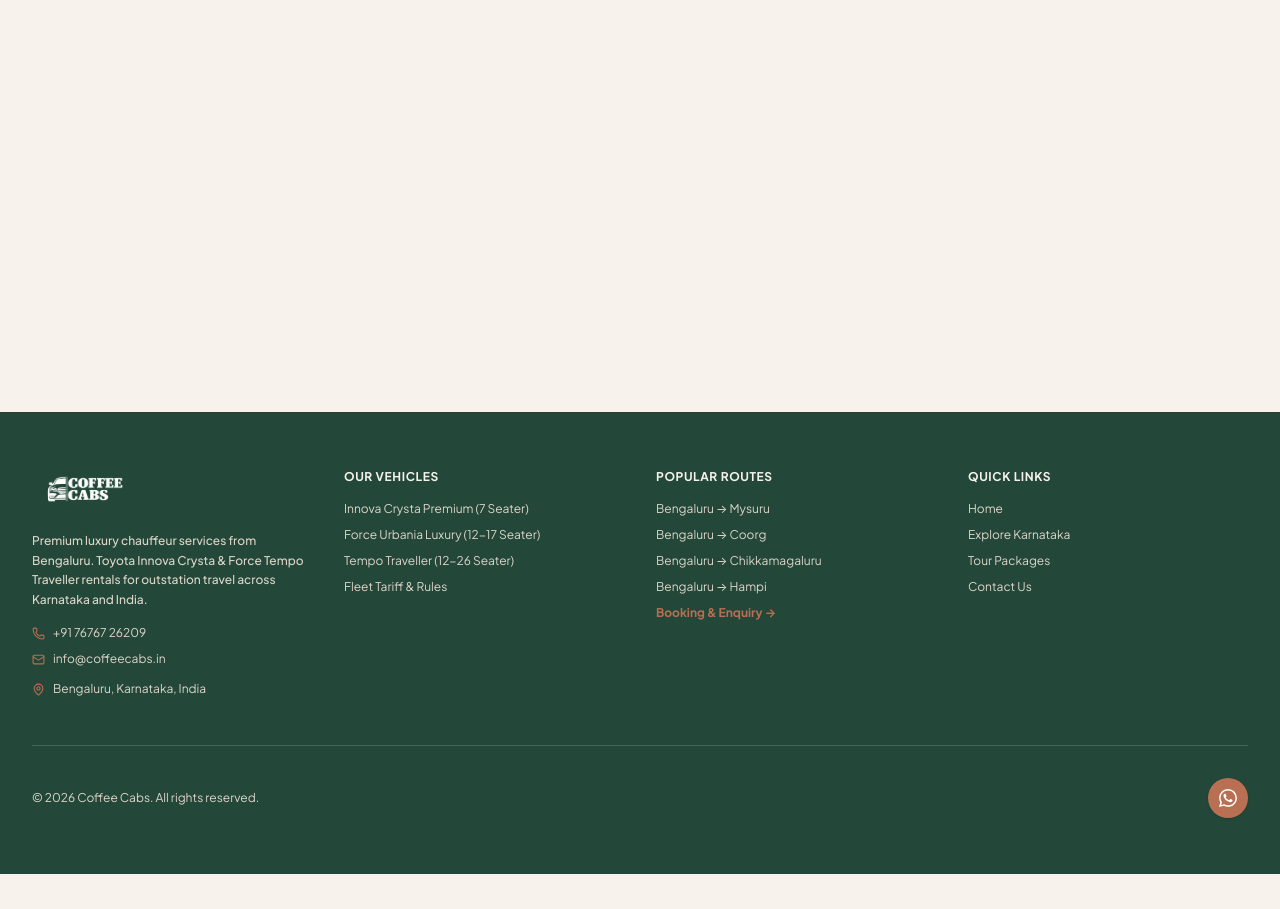
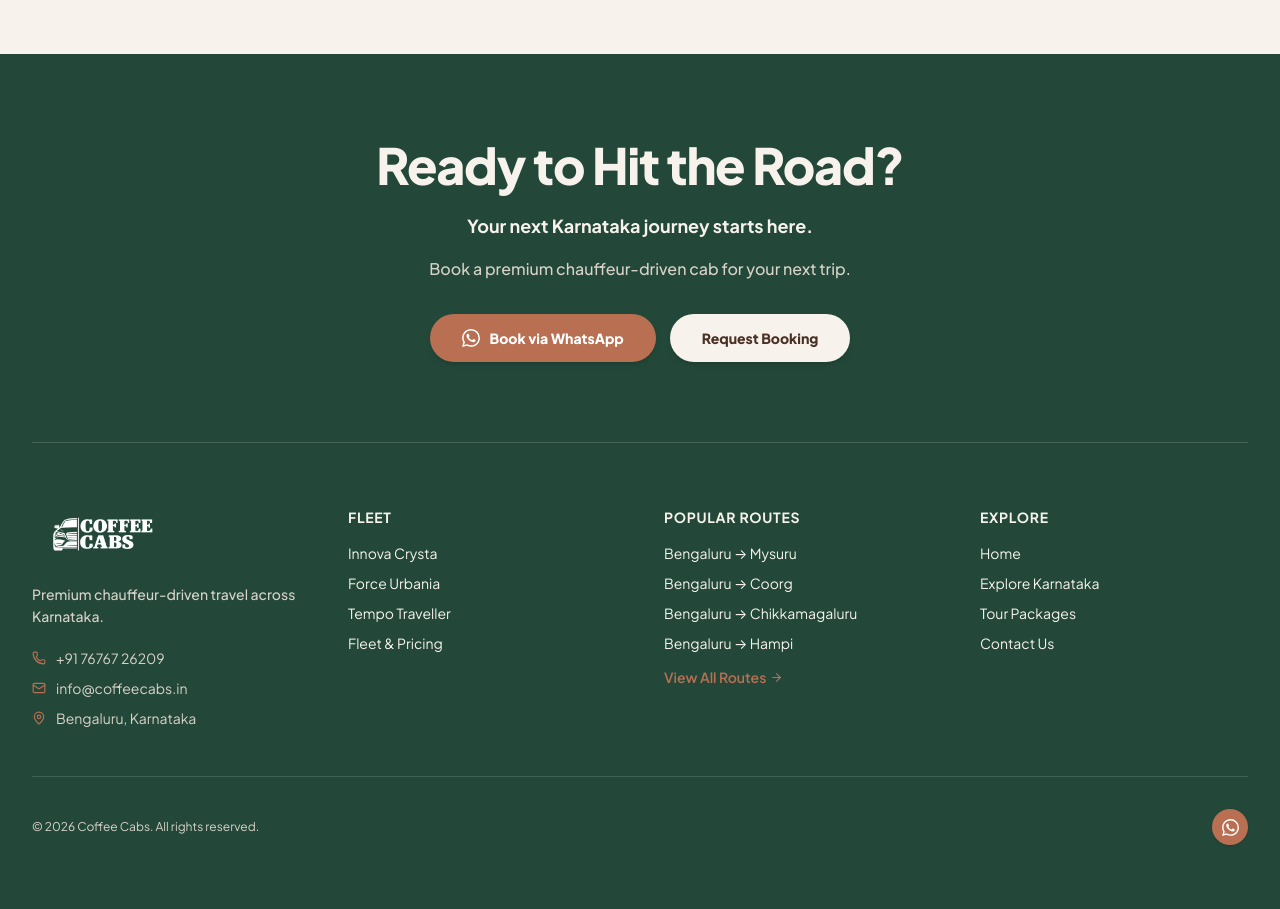
Before and after one commit to GAGANGOWDAP/coffee-cabs, a React (Vite) app: page / in a window 1280 px wide. Shown: the part 8660-9569 px from the top of the page. Before the commit the page ends 9534 px from the top, so only its background shows below. Built offline with nearby package versions, Linux system fonts and the light colour scheme.

Commit message:
Coffee Cabs: Redesign Footer and Final CTA section

```diff
--- a/src/app/components/Footer.tsx
+++ b/src/app/components/Footer.tsx
@@ -1,115 +1,178 @@
-import { Phone, Mail, MapPin } from "lucide-react";
+import { Phone, Mail, MapPin, ArrowRight } from "lucide-react";
 import { Link } from "react-router";
 
 export default function Footer() {
   return (
-    <footer className="bg-[#23483A] border-t border-[#4A3025]/30 text-white">
-      <div className="max-w-7xl mx-auto px-4 sm:px-8 py-14">
-        <div className="grid grid-cols-2 sm:grid-cols-2 lg:grid-cols-4 gap-8 mb-12">
-          <div className="col-span-2 sm:col-span-1">
-            <Link to="/" className="inline-block mb-4 focus-visible:outline-none focus-visible:ring-2 focus-visible:ring-[#B86F52] rounded">
-              <img src={`${import.meta.env.BASE_URL}images/logo.png`} alt="Coffee Cabs" className="h-10 w-auto brightness-0 invert mix-blend-screen" />
+    <footer className="bg-[#23483A] text-[#F7F3EC]">
+      {/* ── 1. FINAL CTA SECTION ── */}
+      <section className="py-14 sm:py-16 lg:py-20 px-4 sm:px-8 text-center bg-[#23483A]">
+        <div className="max-w-3xl mx-auto space-y-4">
+          <h2 className="text-3xl sm:text-4xl lg:text-[50px] font-extrabold text-[#F7F3EC] tracking-tight leading-tight">
+            Ready to Hit the Road?
+          </h2>
+          <p className="text-base sm:text-lg font-bold text-[#F7F3EC]">
+            Your next Karnataka journey starts here.
+          </p>
+          <p className="text-sm sm:text-base text-[#D8D2C8] max-w-md mx-auto font-medium leading-relaxed">
+            Book a premium chauffeur-driven cab for your next trip.
+          </p>
+
+          <div className="flex flex-col sm:flex-row items-center justify-center gap-3.5 pt-4 max-w-md sm:max-w-none mx-auto">
+            {/* Primary Button */}
+            <a
+              href="https://wa.me/917676726209?text=Hi%20Coffee%20Cabs!%20I%20want%20to%20book%20a%20cab."
+              target="_blank"
+              rel="noopener noreferrer"
+              className="w-full sm:w-auto inline-flex items-center justify-center gap-2.5 px-8 py-3.5 bg-[#B86F52] text-white text-sm font-extrabold rounded-full hover:bg-white hover:text-[#23483A] transition-all duration-200 shadow-md min-h-[48px] focus-visible:outline-2 focus-visible:outline-white"
+            >
+              <svg width="18" height="18" viewBox="0 0 24 24" fill="currentColor" stroke="none" className="shrink-0">
+                <path d="M17.472 14.382c-.297-.149-1.758-.867-2.03-.967-.273-.099-.471-.148-.67.15-.197.297-.767.966-.94 1.164-.173.199-.347.223-.644.075-.297-.15-1.255-.463-2.39-1.475-.883-.788-1.48-1.761-1.653-2.059-.173-.297-.018-.458.13-.606.134-.133.298-.347.446-.52.149-.174.198-.298.298-.497.099-.198.05-.371-.025-.52-.075-.149-.669-1.612-.916-2.207-.242-.579-.487-.5-.669-.51-.173-.008-.371-.01-.57-.01-.198 0-.52.074-.792.372-.272.297-1.04 1.016-1.04 2.479 0 1.462 1.065 2.875 1.213 3.074.149.198 2.096 3.2 5.077 4.487.709.306 1.262.489 1.694.625.712.227 1.36.195 1.871.118.571-.085 1.758-.719 2.006-1.413.248-.694.248-1.289.173-1.413-.074-.124-.272-.198-.57-.347m-5.421 7.403h-.004a9.87 9.87 0 01-5.031-1.378l-.361-.214-3.741.982.998-3.648-.235-.374a9.86 9.86 0 01-1.51-5.26c.001-5.45 4.436-9.884 9.888-9.884 2.64 0 5.122 1.03 6.988 2.898a9.825 9.825 0 012.893 6.994c-.003 5.45-4.437 9.884-9.885 9.884m8.413-18.297A11.815 11.815 0 0012.05 0C5.495 0 .16 5.335.157 11.892c0 2.096.547 4.142 1.588 5.945L.057 24l6.305-1.654a11.882 11.882 0 005.683 1.448h.005c6.554 0 11.89-5.335 11.893-11.893a11.821 11.821 0 00-3.48-8.413z" />
+              </svg>
+              <span>Book via WhatsApp</span>
+            </a>
+
+            {/* Secondary Button */}
+            <Link
+              to="/booking"
+              className="w-full sm:w-auto inline-flex items-center justify-center gap-2 px-8 py-3.5 bg-[#F7F3EC] text-[#4A3025] text-sm font-extrabold rounded-full hover:bg-[#EDE5D8] transition-all duration-200 shadow-md min-h-[48px] focus-visible:outline-2 focus-visible:outline-white"
+            >
+              Request Booking
             </Link>
-            <p className="text-xs text-[#DDD5C8] leading-relaxed mb-4 font-medium">
-              Premium luxury chauffeur services from Bengaluru. Toyota Innova Crysta & Force Tempo Traveller rentals for outstation travel across Karnataka and India.
+          </div>
+        </div>
+      </section>
+
+      {/* Subtle Divider / Transition */}
+      <div className="max-w-7xl mx-auto px-4 sm:px-8">
+        <div className="border-t border-[rgba(247,243,236,0.15)]" />
+      </div>
+
+      {/* ── 2. FOOTER CONTENT (4 COLUMNS) ── */}
+      <div className="max-w-7xl mx-auto px-4 sm:px-8 py-12 sm:py-16">
+        <div className="grid grid-cols-1 sm:grid-cols-2 lg:grid-cols-4 gap-8 lg:gap-12 items-start">
+          {/* COLUMN 1: BRAND */}
+          <div className="space-y-4">
+            <Link
+              to="/"
+              className="inline-block focus-visible:outline-none focus-visible:ring-2 focus-visible:ring-[#B86F52] rounded"
+            >
+              <img
+                src={`${import.meta.env.BASE_URL}images/logo.png`}
+                alt="Coffee Cabs"
+                className="w-28 sm:w-32 md:w-36 lg:w-36 h-auto brightness-0 invert mix-blend-screen"
+              />
+            </Link>
+            <p className="text-xs sm:text-sm text-[#D8D2C8] leading-relaxed font-medium max-w-xs">
+              Premium chauffeur-driven travel across Karnataka.
             </p>
-            <div className="space-y-2.5 text-xs text-[#DDD5C8]">
-              <a href="tel:+917676726209" className="inline-flex items-center gap-2 hover:text-[#F7F3EC] transition-colors focus-visible:outline-none focus-visible:ring-2 focus-visible:ring-[#B86F52] rounded">
-                <Phone size={13} className="text-[#B86F52]" /> +91 76767 26209
+            <div className="space-y-2.5 text-xs sm:text-sm text-[#D8D2C8] pt-1">
+              <a
+                href="tel:+917676726209"
+                className="flex items-center gap-2.5 hover:text-[#B86F52] transition-colors focus-visible:outline-none focus-visible:ring-2 focus-visible:ring-[#B86F52] rounded"
+              >
+                <Phone size={14} className="text-[#B86F52] shrink-0" />
+                <span>+91 76767 26209</span>
               </a>
-              <br />
-              <a href="mailto:info@coffeecabs.in" className="inline-flex items-center gap-2 hover:text-[#F7F3EC] transition-colors focus-visible:outline-none focus-visible:ring-2 focus-visible:ring-[#B86F52] rounded">
-                <Mail size={13} className="text-[#B86F52]" /> info@coffeecabs.in
+              <a
+                href="mailto:info@coffeecabs.in"
+                className="flex items-center gap-2.5 hover:text-[#B86F52] transition-colors focus-visible:outline-none focus-visible:ring-2 focus-visible:ring-[#B86F52] rounded"
+              >
+                <Mail size={14} className="text-[#B86F52] shrink-0" />
+                <span>info@coffeecabs.in</span>
               </a>
-              <div className="flex items-center gap-2 pt-1">
-                <MapPin size={13} className="shrink-0 text-[#B86F52]" /> Bengaluru, Karnataka, India
+              <div className="flex items-center gap-2.5">
+                <MapPin size={14} className="text-[#B86F52] shrink-0" />
+                <span>Bengaluru, Karnataka</span>
               </div>
             </div>
           </div>
 
+          {/* COLUMN 2: FLEET */}
           <div>
-            <h4 className="text-xs font-bold uppercase tracking-wider text-[#F7F3EC] mb-4">
-              Our Vehicles
-            </h4>
-            <ul className="space-y-2.5 text-xs text-[#DDD5C8]">
+            <h3 className="text-xs sm:text-sm font-bold tracking-wider uppercase text-[#F7F3EC] mb-4">
+              FLEET
+            </h3>
+            <ul className="space-y-2.5 text-xs sm:text-sm text-[#F7F3EC]">
               <li>
-                <Link to="/fleet" className="hover:text-white transition-colors">
-                  Innova Crysta Premium (7 Seater)
+                <Link to="/fleet" className="hover:text-[#B86F52] transition-colors">
+                  Innova Crysta
                 </Link>
               </li>
               <li>
-                <Link to="/fleet" className="hover:text-white transition-colors">
-                  Force Urbania Luxury (12-17 Seater)
+                <Link to="/fleet" className="hover:text-[#B86F52] transition-colors">
+                  Force Urbania
                 </Link>
               </li>
               <li>
-                <Link to="/fleet" className="hover:text-white transition-colors">
-                  Tempo Traveller (12-26 Seater)
+                <Link to="/fleet" className="hover:text-[#B86F52] transition-colors">
+                  Tempo Traveller
                 </Link>
               </li>
               <li>
-                <Link to="/pricing" className="hover:text-white transition-colors">
-                  Fleet Tariff & Rules
+                <Link to="/pricing" className="hover:text-[#B86F52] transition-colors">
+                  Fleet & Pricing
                 </Link>
               </li>
             </ul>
           </div>
 
+          {/* COLUMN 3: POPULAR ROUTES */}
           <div>
-            <h4 className="text-xs font-bold uppercase tracking-wider text-[#F7F3EC] mb-4">
-              Popular Routes
-            </h4>
-            <ul className="space-y-2.5 text-xs text-[#DDD5C8]">
+            <h3 className="text-xs sm:text-sm font-bold tracking-wider uppercase text-[#F7F3EC] mb-4">
+              POPULAR ROUTES
+            </h3>
+            <ul className="space-y-2.5 text-xs sm:text-sm text-[#F7F3EC]">
               <li>
-                <Link to="/routes/bengaluru-to-mysuru" className="hover:text-white transition-colors">
+                <Link to="/routes/bengaluru-to-mysuru" className="hover:text-[#B86F52] transition-colors">
                   Bengaluru → Mysuru
                 </Link>
               </li>
               <li>
-                <Link to="/routes/bengaluru-to-coorg" className="hover:text-white transition-colors">
+                <Link to="/routes/bengaluru-to-coorg" className="hover:text-[#B86F52] transition-colors">
                   Bengaluru → Coorg
                 </Link>
               </li>
               <li>
-                <Link to="/routes/bengaluru-to-chikkamagaluru" className="hover:text-white transition-colors">
+                <Link to="/routes/bengaluru-to-chikkamagaluru" className="hover:text-[#B86F52] transition-colors">
                   Bengaluru → Chikkamagaluru
                 </Link>
               </li>
               <li>
-                <Link to="/routes/bengaluru-to-hampi" className="hover:text-white transition-colors">
+                <Link to="/routes/bengaluru-to-hampi" className="hover:text-[#B86F52] transition-colors">
                   Bengaluru → Hampi
                 </Link>
               </li>
-              <li>
-                <Link to="/booking" className="text-[#B86F52] font-bold hover:underline">
-                  Booking & Enquiry →
+              <li className="pt-1">
+                <Link to="/routes" className="text-[#B86F52] font-semibold hover:text-[#F7F3EC] transition-colors inline-flex items-center gap-1">
+                  View All Routes <ArrowRight size={13} />
                 </Link>
               </li>
             </ul>
           </div>
 
+          {/* COLUMN 4: EXPLORE */}
           <div>
-            <h4 className="text-xs font-bold uppercase tracking-wider text-[#F7F3EC] mb-4">
-              Quick Links
-            </h4>
-            <ul className="space-y-2.5 text-xs text-[#DDD5C8]">
+            <h3 className="text-xs sm:text-sm font-bold tracking-wider uppercase text-[#F7F3EC] mb-4">
+              EXPLORE
+            </h3>
+            <ul className="space-y-2.5 text-xs sm:text-sm text-[#F7F3EC]">
               <li>
-                <Link to="/" className="hover:text-white transition-colors">
+                <Link to="/" className="hover:text-[#B86F52] transition-colors">
                   Home
                 </Link>
               </li>
               <li>
-                <Link to="/travel" className="hover:text-white transition-colors">
+                <Link to="/travel" className="hover:text-[#B86F52] transition-colors">
                   Explore Karnataka
                 </Link>
               </li>
               <li>
-                <Link to="/travel/packages" className="hover:text-white transition-colors">
+                <Link to="/travel/packages" className="hover:text-[#B86F52] transition-colors">
                   Tour Packages
                 </Link>
               </li>
               <li>
-                <Link to="/contact" className="hover:text-white transition-colors">
+                <Link to="/contact" className="hover:text-[#B86F52] transition-colors">
                   Contact Us
                 </Link>
               </li>
@@ -117,17 +180,18 @@ export default function Footer() {
           </div>
         </div>
 
-        <div className="border-t border-[#DDD5C8]/20 pt-8 flex flex-col sm:flex-row items-center justify-between gap-4 text-xs text-[#DDD5C8]">
-          <p>© {new Date().getFullYear()} Coffee Cabs. All rights reserved.</p>
+        {/* ── 3. COPYRIGHT ROW ── */}
+        <div className="border-t border-[rgba(247,243,236,0.15)] mt-12 pt-8 flex flex-col sm:flex-row items-center justify-between gap-4 text-xs text-[#D8D2C8]">
+          <p>© 2026 Coffee Cabs. All rights reserved.</p>
           <div className="flex items-center gap-3">
             <a
               href="https://wa.me/917676726209"
               target="_blank"
               rel="noopener noreferrer"
-              className="w-10 h-10 rounded-full bg-[#B86F52] text-white flex items-center justify-center hover:bg-[#4A3025] transition-all shadow-sm"
+              className="w-9 h-9 rounded-full bg-[#B86F52] text-white flex items-center justify-center hover:bg-white hover:text-[#23483A] transition-all shadow-sm focus-visible:outline-none focus-visible:ring-2 focus-visible:ring-[#B86F52]"
               aria-label="Contact Coffee Cabs on WhatsApp"
             >
-              <svg width="18" height="18" viewBox="0 0 24 24" fill="white" stroke="none">
+              <svg width="17" height="17" viewBox="0 0 24 24" fill="currentColor" stroke="none">
                 <path d="M17.472 14.382c-.297-.149-1.758-.867-2.03-.967-.273-.099-.471-.148-.67.15-.197.297-.767.966-.94 1.164-.173.199-.347.223-.644.075-.297-.15-1.255-.463-2.39-1.475-.883-.788-1.48-1.761-1.653-2.059-.173-.297-.018-.458.13-.606.134-.133.298-.347.446-.52.149-.174.198-.298.298-.497.099-.198.05-.371-.025-.52-.075-.149-.669-1.612-.916-2.207-.242-.579-.487-.5-.669-.51-.173-.008-.371-.01-.57-.01-.198 0-.52.074-.792.372-.272.297-1.04 1.016-1.04 2.479 0 1.462 1.065 2.875 1.213 3.074.149.198 2.096 3.2 5.077 4.487.709.306 1.262.489 1.694.625.712.227 1.36.195 1.871.118.571-.085 1.758-.719 2.006-1.413.248-.694.248-1.289.173-1.413-.074-.124-.272-.198-.57-.347m-5.421 7.403h-.004a9.87 9.87 0 01-5.031-1.378l-.361-.214-3.741.982.998-3.648-.235-.374a9.86 9.86 0 01-1.51-5.26c.001-5.45 4.436-9.884 9.888-9.884 2.64 0 5.122 1.03 6.988 2.898a9.825 9.825 0 012.893 6.994c-.003 5.45-4.437 9.884-9.885 9.884m8.413-18.297A11.815 11.815 0 0012.05 0C5.495 0 .16 5.335.157 11.892c0 2.096.547 4.142 1.588 5.945L.057 24l6.305-1.654a11.882 11.882 0 005.683 1.448h.005c6.554 0 11.89-5.335 11.893-11.893a11.821 11.821 0 00-3.48-8.413z" />
               </svg>
             </a>
--- a/src/app/pages/HomePage.tsx
+++ b/src/app/pages/HomePage.tsx
@@ -611,34 +611,6 @@ export default function HomePage() {
           </div>
         </div>
       </section>
-
-      {/* ── 10. CTA BANNER (DARK CONTRAST MOMENT) ── */}
-      <section className="gsap-section-reveal py-16 sm:py-20 bg-[#23483A] text-white border-t border-[#4A3025]/20">
-        <div className="max-w-3xl mx-auto px-4 sm:px-8 text-center space-y-6">
-          <h2 className="text-3xl sm:text-5xl font-extrabold text-white">
-            Ready to Hit the Road?
-          </h2>
-          <p className="text-xs sm:text-sm text-[#DDD5C8] max-w-md mx-auto font-medium leading-relaxed">
-            Book your luxury Innova Crysta, Force Urbania, or Tempo Traveller in under 60 seconds. Connect with us on WhatsApp or call us directly.
-          </p>
-          <div className="flex flex-col sm:flex-row items-center justify-center gap-3.5 pt-2">
-            <a
-              href="https://wa.me/917676726209?text=Hi%20Coffee%20Cabs!%20I%20want%20to%20book%20a%20cab."
-              target="_blank"
-              rel="noopener noreferrer"
-              className="inline-flex items-center justify-center gap-2 px-8 py-4 bg-[#B86F52] text-white text-xs font-bold rounded-full hover:bg-[#4A3025] transition-all shadow-md w-full sm:w-auto"
-            >
-              <MessageSquare size={16} /> Book via WhatsApp
-            </a>
-            <Link
-              to="/booking"
-              className="inline-flex items-center justify-center gap-2 px-8 py-4 bg-white text-[#4A3025] text-xs font-bold rounded-full hover:bg-[#F7F3EC] transition-all w-full sm:w-auto shadow-md"
-            >
-              <Phone size={16} /> Request Booking
-            </Link>
-          </div>
-        </div>
-      </section>
     </div>
   );
 }
```
